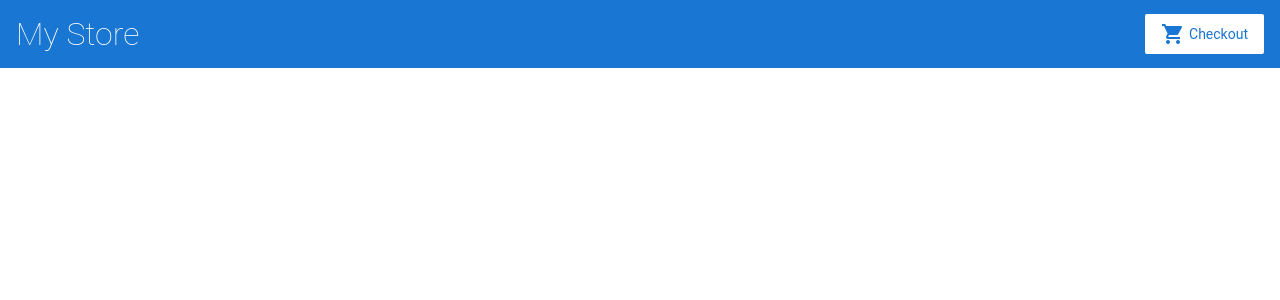
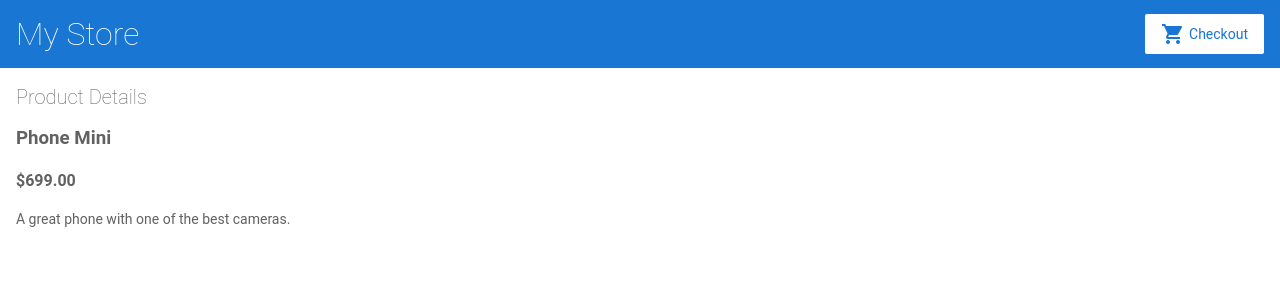
Before and after one commit to pizzafan37/angular-mq2zpw-ytfyen, an Angular app: page /products/1 in a window 1280 px wide. Before the commit this address led to /. Shown: the top 300 px of the page. Built offline with nearby package versions, Linux system fonts and the light colour scheme.

Commit message:
2 files modified, 3 added

```diff
--- a/src/app/app.module.ts
+++ b/src/app/app.module.ts
@@ -7,6 +7,7 @@
 import { TopBarComponent } from './top-bar/top-bar.component';
 import { ProductListComponent } from './product-list/product-list.component';
 import { ProductAlertsComponent } from './product-alerts/product-alerts.component';
+import { ProductDetailsComponent } from './product-details/product-details.component';
 
 @NgModule({
   imports: [
@@ -14,13 +15,15 @@
     ReactiveFormsModule,
     RouterModule.forRoot([
       { path: '', component: ProductListComponent },
+       { path: 'products/:productId', component: ProductDetailsComponent },
     ])
   ],
   declarations: [
     AppComponent,
     TopBarComponent,
     ProductListComponent,
-    ProductAlertsComponent
+    ProductAlertsComponent,
+    ProductDetailsComponent
   ],
   bootstrap: [ AppComponent ]
 })
--- /dev/null
+++ b/src/app/product-details/product-details.component.html
@@ -0,0 +1,8 @@
+<h2>Product Details</h2>
+
+<div *ngIf="product">
+  <h3>{{ product.name }}</h3>
+  <h4>{{ product.price | currency }}</h4>
+  <p>{{ product.description }}</p>
+
+</div>
--- /dev/null
+++ b/src/app/product-details/product-details.component.ts
@@ -0,0 +1,22 @@
+import { Component, OnInit } from '@angular/core';
+import { ActivatedRoute } from '@angular/router';
+
+import { products } from '../products';
+
+@Component({
+  selector: 'app-product-details',
+  templateUrl: './product-details.component.html',
+  styleUrls: ['./product-details.component.css']
+})
+export class ProductDetailsComponent implements OnInit { product;
+
+  constructor(
+     private route: ActivatedRoute,
+  ) { }
+
+ngOnInit() {
+  this.route.paramMap.subscribe(params => {
+    this.product = products[+params.get('productId')];
+  });
+  }
+}
--- a/src/app/product-list/product-list.component.html
+++ b/src/app/product-list/product-list.component.html
@@ -2,7 +2,7 @@
 
 <div *ngFor="let product of products">
 <h3>
-    <a [title]="product.name + ' details'">
+    <a [title]="product.name + ' details'" [routerLink]="['/products', productId]">
       {{ product.name }}
     </a>
   </h3>
```
Also changed, not shown: src/app/product-details/product-details.component.css (added).
